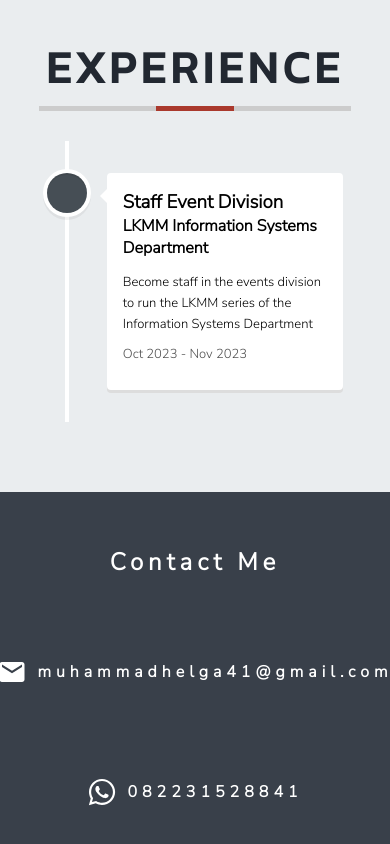
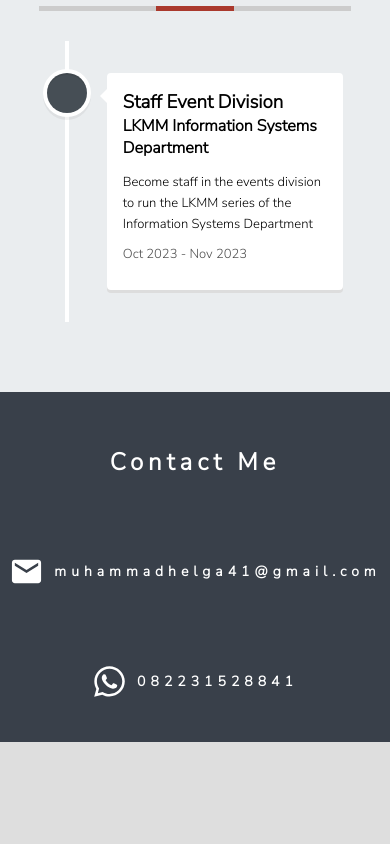
Before and after one commit to MuhammadHelga/muhammadhelga, a React (Vite) app: page / in a window 390 px wide. Shown: the part 2196-3040 px from the top of the page. After the commit the page ends 2938 px from the top, so only its background shows below. Built offline with nearby package versions, Linux system fonts and the light colour scheme.

Commit message:
new update 2.0

```diff
--- a/src/styles/Footer.css
+++ b/src/styles/Footer.css
@@ -51,3 +51,32 @@ footer h3 {
     font-size: 16px;
     color: #fff;
 }
+
+@media only screen and (max-width: 768px) {
+    .contact {
+        flex-direction: column;
+        gap: 15px;
+    }
+
+    footer h3 {
+        font-size: 24px;
+    }
+
+    .contact-item > svg {
+        width: 35px;
+    }
+
+    .contact-item h5 {
+        font-size: 20px;
+    }
+}
+
+@media only screen and (max-width: 480px) {
+    .contact-item h5 {
+        font-size: 14px;
+    }
+
+    .contact {
+        gap: 10px;
+    }
+}
--- a/src/styles/Header.css
+++ b/src/styles/Header.css
@@ -40,7 +40,7 @@ header {
   text-align: center;
 }
 .header-jumbotron > img {
-  width: 400px;
+  width: 300px;
   height: auto;
 }
 .img-profile {
```
